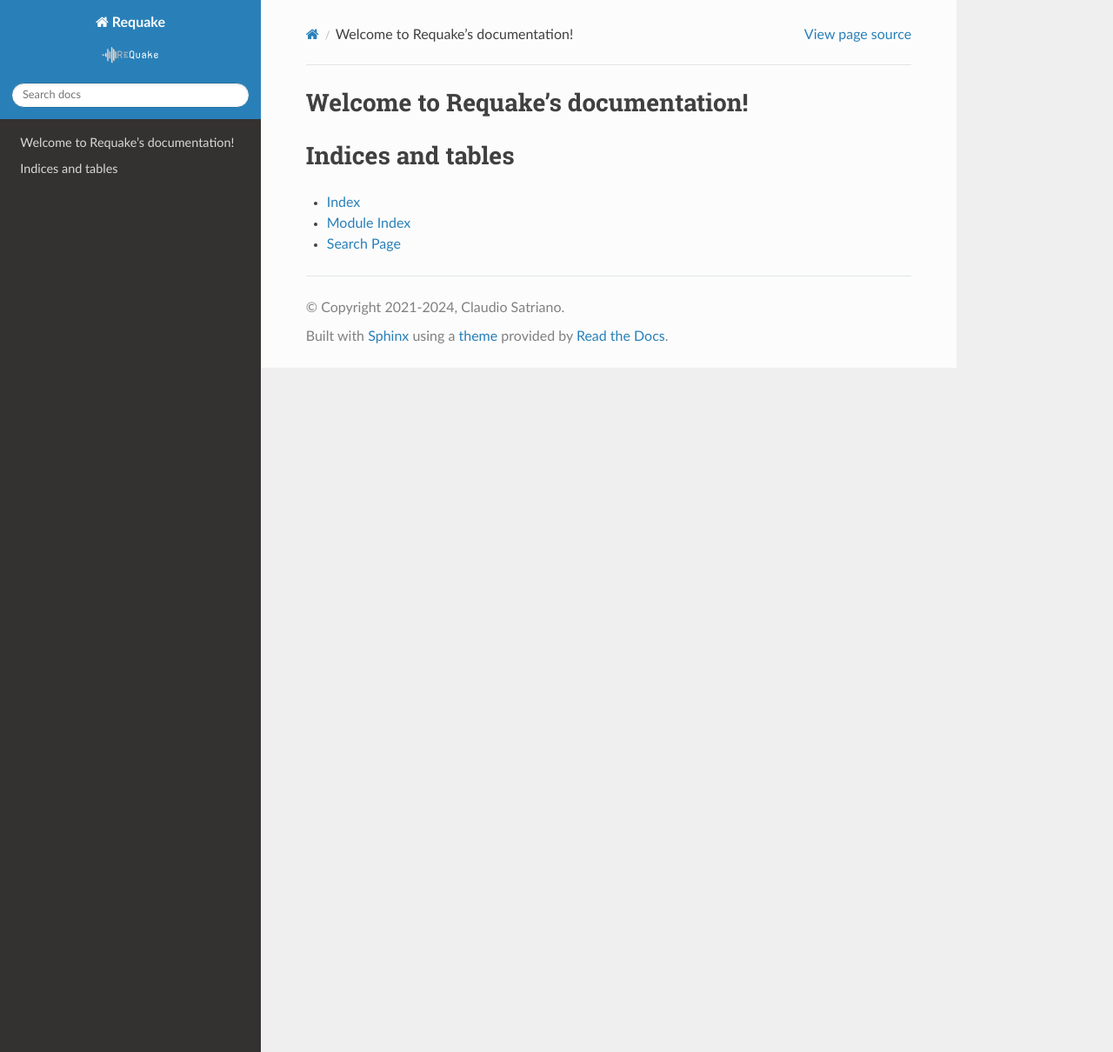
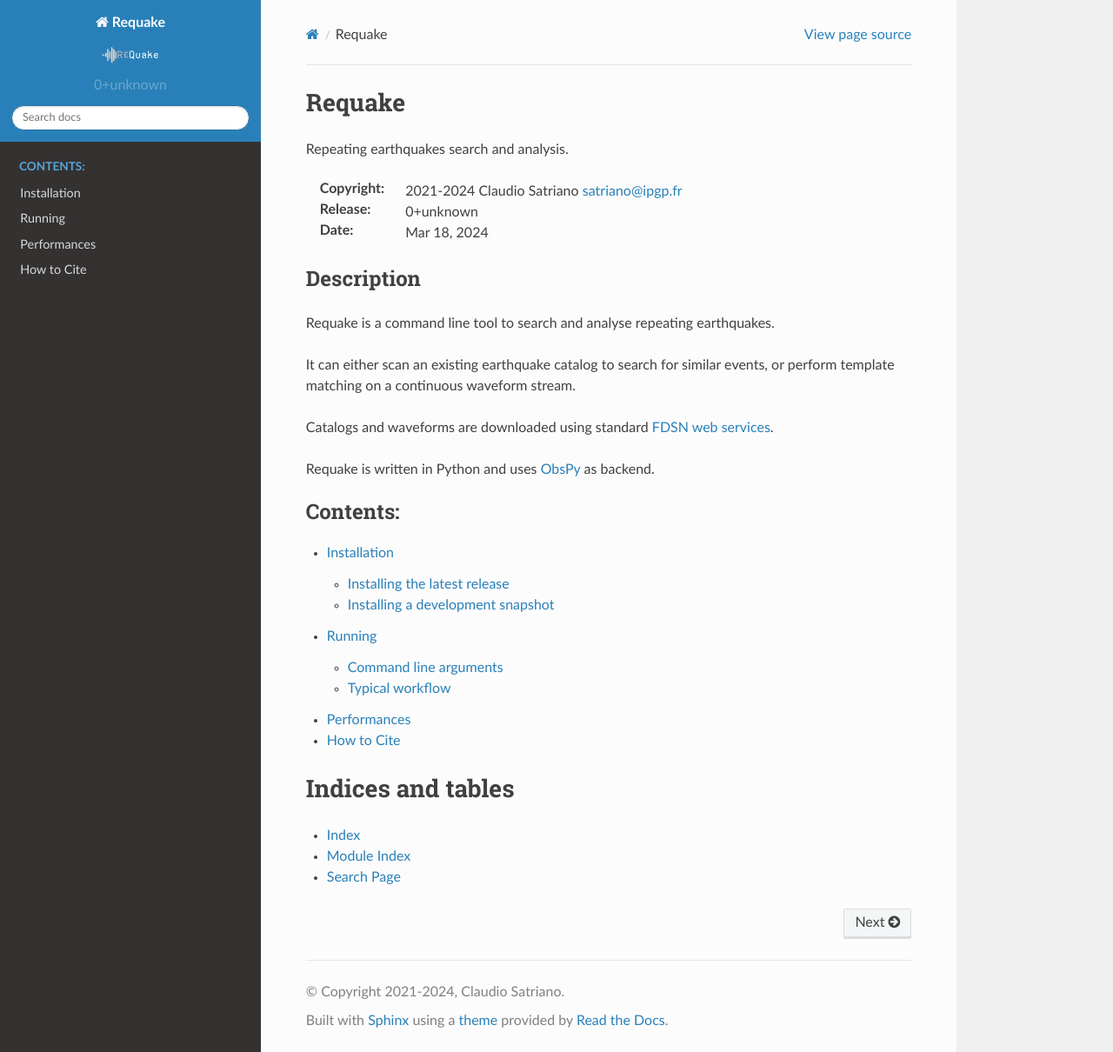
Before and after one commit to SeismicSource/requake, a Sphinx documentation site: the page built from docs/index.rst, in a window 1280 px wide and 1210 px high. Shown: the whole window at 87% size. Built offline with Sphinx 7.4.7 and the Read the Docs theme 2.0.0, drawn with Linux system fonts in a browser that asks for light colours.

Commit message:
Adding sphinx documentation from README.md

```diff
--- a/docs/conf.py
+++ b/docs/conf.py
@@ -18,6 +18,14 @@
 project = 'Requake'
 copyright = '2021-2024, Claudio Satriano'  # pylint: disable=redefined-builtin
 author = 'Claudio Satriano'
+# The version info for the project you're documenting, acts as replacement for
+# |version| and |release|, also used in various other places throughout the
+# built documents.
+#
+# The full version, including alpha/beta/rc tags.
+release = __version__
+# The short X.Y version.
+version = release.split('-')[0]
 
 
 # -- General configuration ---------------------------------------------------
--- a/docs/index.rst
+++ b/docs/index.rst
@@ -1,14 +1,34 @@
-.. Requake documentation master file, created by
-   sphinx-quickstart on Mon Mar 18 14:50:23 2024.
-   You can adapt this file completely to your liking, but it should at least
-   contain the root `toctree` directive.
+Requake
+=======
 
-Welcome to Requake's documentation!
-===================================
+Repeating earthquakes search and analysis.
+
+:Copyright: 2021-2024 Claudio Satriano satriano@ipgp.fr
+:Release: |release|
+:Date:    |today|
+
+Description
+-----------
+
+Requake is a command line tool to search and analyse repeating earthquakes.
+
+It can either scan an existing earthquake catalog to search for similar events,
+or perform template matching on a continuous waveform stream.
+
+Catalogs and waveforms are downloaded using standard
+`FDSN web services <https://www.fdsn.org/webservices/>`_.
+
+Requake is written in Python and uses `ObsPy <https://obspy.org>`_ as backend.
+
 
 .. toctree::
    :maxdepth: 2
    :caption: Contents:
+
+   installation
+   running
+   performances
+   citing
 
 
 
--- /dev/null
+++ b/docs/installation.rst
@@ -0,0 +1,73 @@
+Installation
+------------
+
+Installing the latest release
+^^^^^^^^^^^^^^^^^^^^^^^^^^^^^
+
+Using pip and PyPI (preferred method)
+~~~~~~~~~~~~~~~~~~~~~~~~~~~~~~~~~~~~~
+
+The latest release of Requake is available on the
+`Python Package Index <https://pypi.org/project/requake/>`_.
+
+You can install it easily through ``pip``\ :
+
+.. code-block::
+
+   pip install requake
+
+
+Installing a development snapshot
+^^^^^^^^^^^^^^^^^^^^^^^^^^^^^^^^^
+
+If you need a recent feature that is not in the latest release (see the
+``unreleased`` section in `CHANGELOG <CHANGELOG.md>`_\ ), you want to use the more
+recent development snapshot from the
+`Requake GitHub repository <https://github.com/SeismicSource/requake>`_.
+
+Using pip
+~~~~~~~~~
+
+The easiest way to install the most recent development snapshot is to download
+and install it through ``pip``\ , using its builtin ``git`` client:
+
+.. code-block::
+
+   pip install git+https://github.com/SeismicSource/requake.git
+
+
+Run this command again, from times to times, to keep Requake updated with
+the development version.
+
+Cloning the Requake GitHub repository
+~~~~~~~~~~~~~~~~~~~~~~~~~~~~~~~~~~~~~
+
+If you want to take a look at the source code (and possibly modify it 😉),
+clone the project using ``git``\ :
+
+.. code-block::
+
+   git clone https://github.com/SeismicSource/requake.git
+
+
+or, using SSH:
+
+.. code-block::
+
+   git clone git@github.com:SeismicSource/requake.git
+
+
+(avoid using the "Download ZIP" option from the green "Code" button, since
+version number is lost).
+
+Then, go into the ``requake`` main directory and install the code in "editable
+mode" by running:
+
+.. code-block::
+
+   pip install -e .
+
+
+You can keep your local Requake repository updated by running ``git pull``
+from times to times. Thanks to ``pip``\ 's "editable mode", you don't need to
+reinstall Requake after each update.
--- /dev/null
+++ b/docs/running.rst
@@ -0,0 +1,91 @@
+Running
+-------
+
+Command line arguments
+^^^^^^^^^^^^^^^^^^^^^^
+
+Requake is based on a single executable, aptly named ``requake`` 😉.
+
+To get help, use:
+
+.. code-block::
+
+   requake -h
+
+
+The different running modes are specified as "verbs" (positional arguments).
+Currently supported verbs are:
+
+.. code-block::
+
+   sample_config       write sample config file to current directory and exit
+   read_catalog        read an event catalog from web services or from a file
+   scan_catalog        scan an existing catalog for earthquake pairs
+   plot_pair           plot traces for a given event pair
+   build_families      build families of repeating earthquakes from a catalog
+                       of pairs
+   print_families      print families to screen
+   plot_families       plot traces for one ore more event families
+   plot_timespans      plot family timespans
+   plot_slip           plot cumulative slip for one or more families
+   map_families        plot families on a map
+   flag_family         flag a family of repeating earthquakes as valid or not
+                       valid. Note that all families are valid by default
+                       when first created
+   build_templates     build waveform templates for one or more event
+                       families
+   scan_templates      scan a continuous waveform stream using one or more
+                       templates
+
+
+Certain running modes (e.g., ``plot_pair``\ ) require further arguments (use, e.g.,
+``requake plot_pair -h`` to get help).
+
+Requake supports command line tab completion for arguments, thanks to
+`argcomplete <https://kislyuk.github.io/argcomplete/>`_.
+To enable command line tab completion, add the following line to your ``.bashrc``
+or ``.zshrc``\ :
+
+.. code-block::
+
+   eval "$(register-python-argcomplete requake)"
+
+
+Typical workflow
+^^^^^^^^^^^^^^^^
+
+The first thing you will want to do is to generate a sample config file:
+
+.. code-block::
+
+   requake sample_config
+
+
+Edit the config file according to your needs, then read or download the event
+catalog:
+
+.. code-block::
+
+   requake read_catalog
+
+
+or
+
+.. code-block::
+
+   requake read_catalog CATALOG_FILE
+
+
+Now, build the catalog of event pairs with:
+
+.. code-block::
+
+   requake scan_catalog
+
+
+Once done (\ `it will take time! <performances.html#performances>`_\ ), you are ready to build
+repeating earthquake families:
+
+.. code-block::
+
+   requake build_families
```
Also changed, not shown: docs/citing.rst (added, +22 -0 lines), docs/performances.rst (added, +12 -0 lines).
